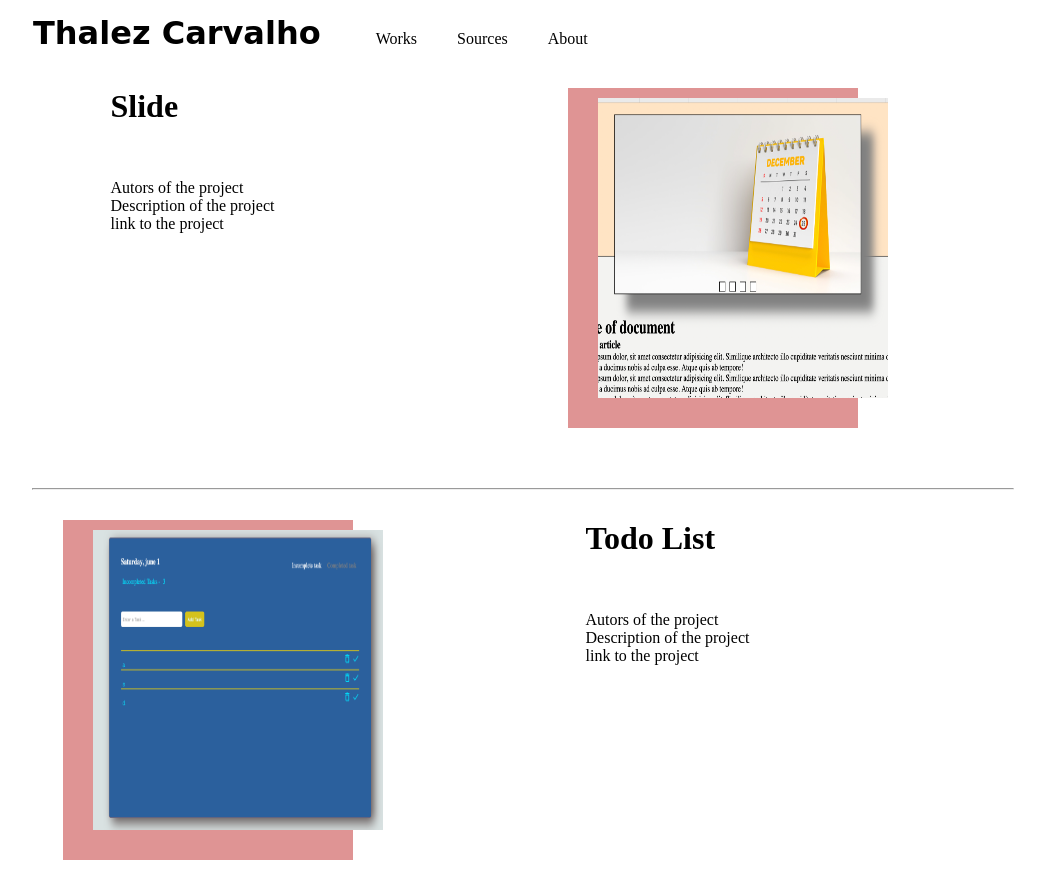
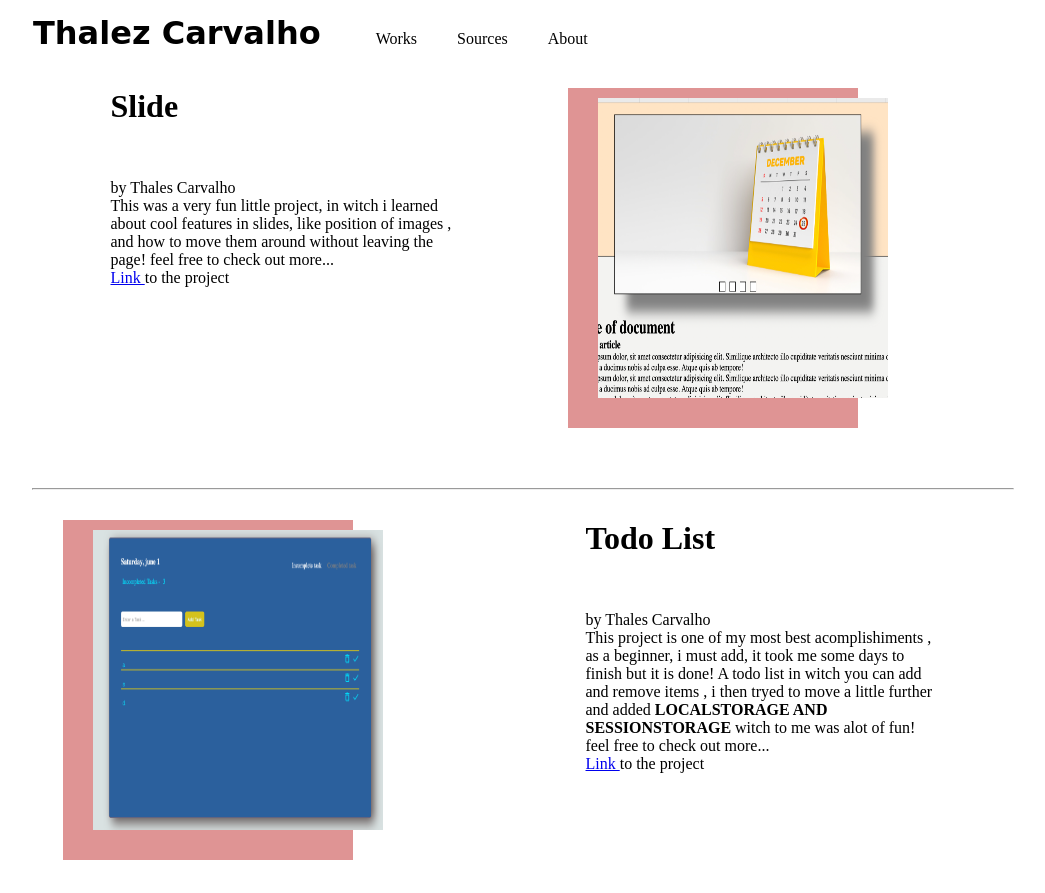
Before and after one commit to SouzaThalez/Portifolio-webPage, a plain HTML site: page index.html in a window 1280 px wide. Shown: the top 893 px of the page, without its empty margins (117-1162 px from the left). Drawn offline with Linux system fonts and the light colour scheme; a web font is replaced by a local one.

Commit message:
lastChangeOfTheDay

```diff
--- a/index.html
+++ b/index.html
@@ -31,9 +31,12 @@
                     <br>
                     <br>
                     <br>
-                    <span>Autors of the project</span>
-                    <p>Description of the project</p>
-                    <p>link to the project</p>
+                    <span>by Thales Carvalho</span>
+                    <p>This was a very fun little project, in witch i learned about cool features in slides, like
+                        position of images , and how to move them around without leaving the page!
+                        feel free to check out more...
+                    </p>
+                    <p><a href="#">Link </a>to the project</p>
                 </div>
             </div>
             <div class="colums">
@@ -59,9 +62,13 @@
                 <br>
                 <br>
                 <br>
-                <span>Autors of the project</span>
-                <p>Description of the project</p>
-                <p>link to the project</p>
+                <span>by Thales Carvalho </span>
+                <p>This project is one of my most best acomplishiments , as a beginner, i must add, it took me some days to finish but it is done!
+                    A todo list in witch you can add and remove items , i then tryed to move a little further and added <strong>LOCALSTORAGE AND SESSIONSTORAGE </strong>
+                    witch  to me was alot of fun!
+                    feel free to check out more...
+                </p>
+                <p><a href="#">Link </a>to the project</p>
             </div>
         </div>
     </div>
--- a/resources.css
+++ b/resources.css
@@ -75,6 +75,9 @@ body {
 .libraries-titles.html-css {
   margin-left: 17px;
 }
+.libraries-titles.concepts-java {
+  margin-left: -30px;
+}
 .img-container {
   background-color: rgb(223, 148, 148);
   width: 290px;
@@ -83,7 +86,7 @@ body {
   margin-left: 30px;
 }
 .boxes {
-  width: 150px;
+  width: 180px;
   margin: auto;
 }
 img {
```
Also changed, not shown: resources.html (+1 -1 lines).
